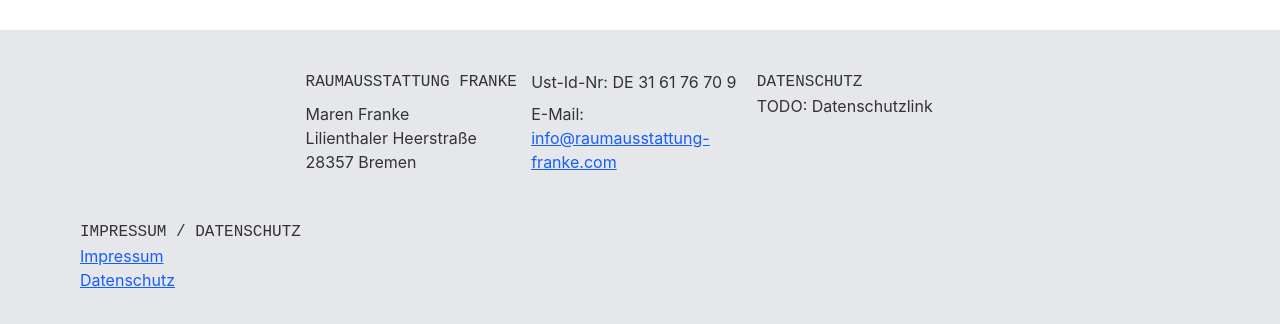
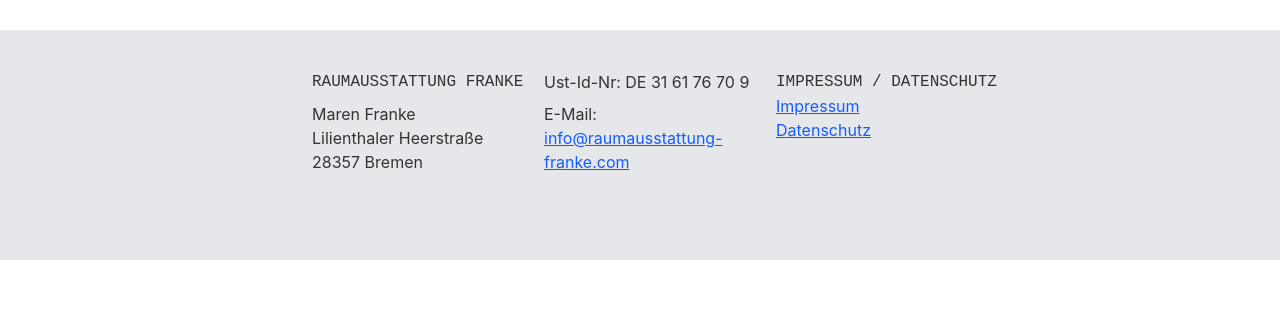
Before and after one commit to JonasFranke/ra-website, a Next.js app: page / in a window 1280 px wide. Shown: the part 4438-4762 px from the top of the page. After the commit the page ends 4698 px from the top, so only its background shows below. Built offline with nearby package versions, Linux system fonts and the light colour scheme; no server answers; some icons are missing.

Commit message:
Fix logo layout

```diff
--- a/src/app/footer.tsx
+++ b/src/app/footer.tsx
@@ -26,25 +26,19 @@
           </p>
         </div>
         <div className="md:basis-1/5">
-          <h1 className="uppercase font-mono">Datenschutz</h1>
-          <p>TODO: Datenschutzlink</p>
+          <h1 className="uppercase font-mono">Impressum / Datenschutz</h1>
+          <Link href="/impressum" className="underline text-blue-600">
+            Impressum
+          </Link>
+          <br />
+          <Link href="/privacy" className="underline text-blue-600">
+            Datenschutz
+          </Link>
         </div>
-        <div className="md:basis-1/5" />
       </div>
       <div className="grid place-items-center mt-2">
         <InstaLinkComponent />
       </div>
-      <div className="md:basis-1/5">
-        <h1 className="uppercase font-mono">Impressum / Datenschutz</h1>
-        <Link href="/impressum" className="underline text-blue-600">
-          Impressum
-        </Link>
-        <br />
-        <Link href="/privacy" className="underline text-blue-600">
-          Datenschutz
-        </Link>
-      </div>
-      <div className="md:basis-1/5" />
     </footer>
   );
 };
```
